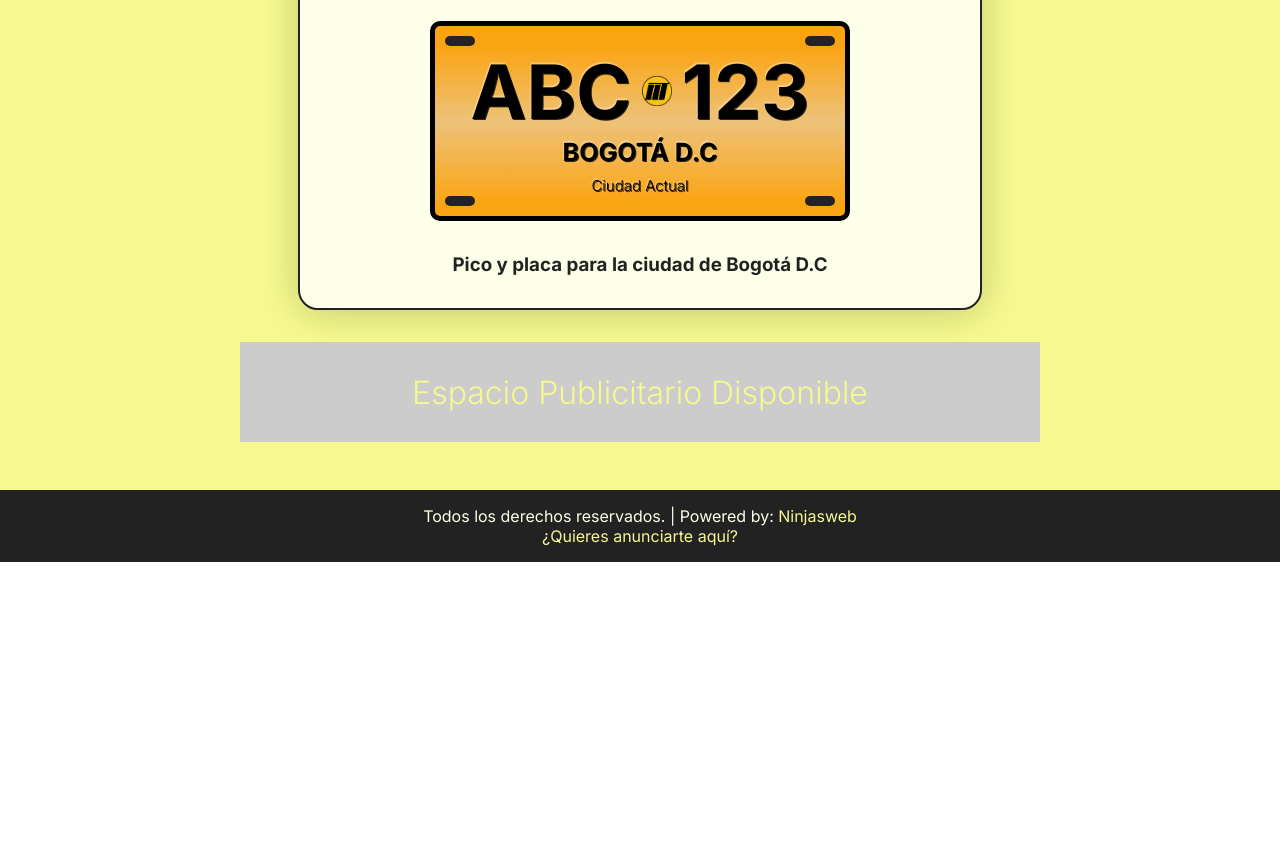
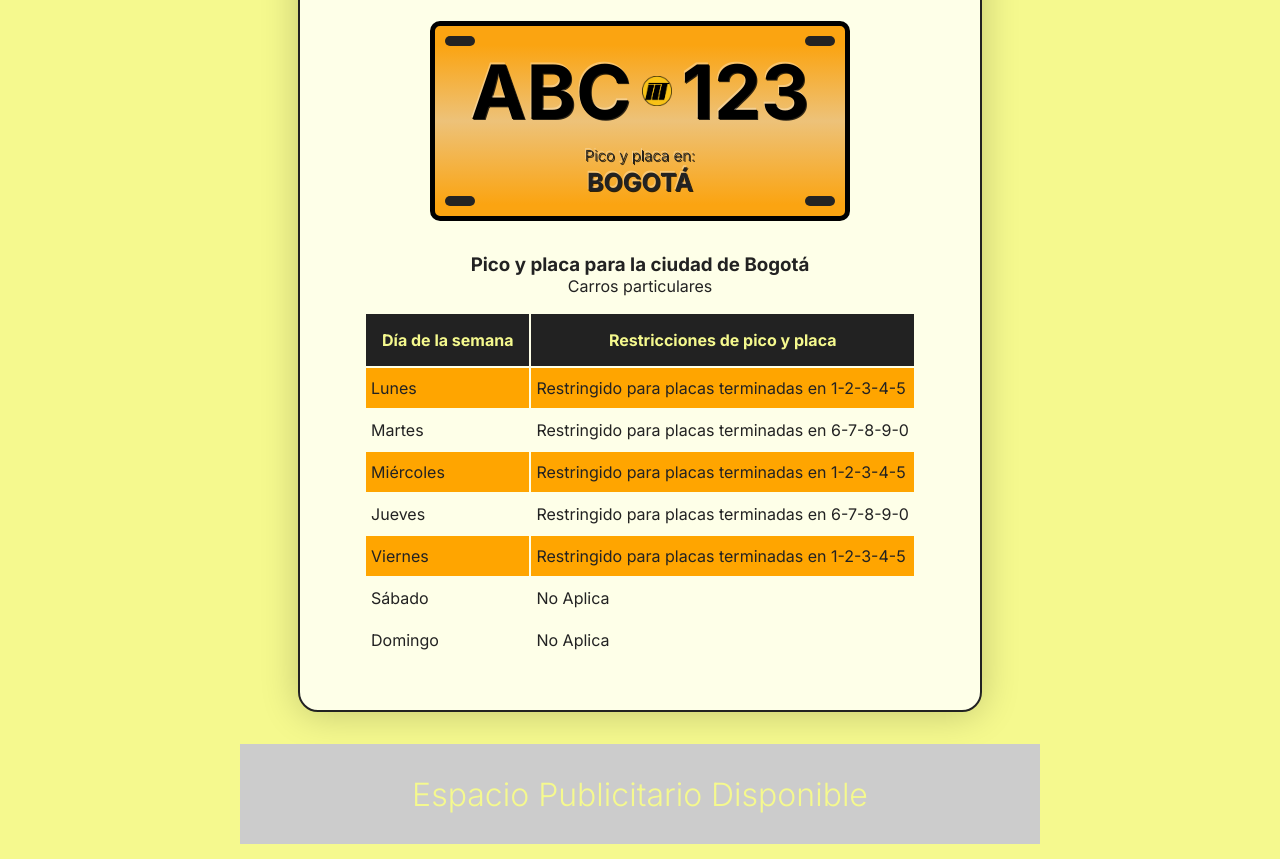
Before and after one commit to ninjasweb/picoyplaca, a Next.js app: page / in a window 1280 px wide. Shown: the part 620-1479 px from the top of the page. Before the commit the page ends 1182 px from the top, so only its background shows below. Built offline with nearby package versions, Linux system fonts and the light colour scheme.

Commit message:
Adding table week

```diff
--- a/app/globals.css
+++ b/app/globals.css
@@ -27,6 +27,9 @@ body {
     )
     rgb(var(--background-start-rgb));
 }
+table, p, h1, h2, h3, h4, span {
+  color: var(--black);
+}
 
 a {
   color: inherit;
--- a/app/layout.js
+++ b/app/layout.js
@@ -6,7 +6,7 @@ import Footer from '@/components/Footer'
 const inter = Inter({ subsets: ['latin'] })
 
 export const metadata = {
-  title: 'Pico y Placa',
+  title: 'Pico y Placa Hoy',
   description: 'Generated by create next app',
 }
 
--- a/app/page.js
+++ b/app/page.js
@@ -10,15 +10,16 @@ import Image from 'next/image'
 import useCurrentDayIcon from '@/hooks/useCurrentDayIcon'
 import Badge from '@/components/badge'
 import HorizontalBanner from '@/components/Ads/HorizontalBanner'
-
+import WeekTable from '@/components/Tables/WeekTable'
 
 export default function Home() {
   const [letters, setLetters] = useState('ABC')
   const [numbers, setNumbers] = useState('123')
-  const [city, setCity] = useState('Bogotá D.C')
+  const [city, setCity] = useState('Bogotá')
   const currentDay = useCurrentDay()
   const currentDate = useCurrentDate()
   const currentIcon = useCurrentDayIcon()
+  const lastNumer = numbers[numbers.length -1]
   return (
     <main className={styles.main}>
       <div className={styles.title}>
@@ -34,6 +35,8 @@ export default function Home() {
         <Select setCity={setCity}/>
         <Plate letters={letters} numbers={numbers} city={city}/>
         <h3>Pico y placa para la ciudad de {city}</h3>
+        <p>Carros particulares</p>
+        <WeekTable lastNumer={lastNumer} city={city}/>
       </div>
       <HorizontalBanner/>
     </main>
--- a/components/Form/Inputs/Select.js
+++ b/components/Form/Inputs/Select.js
@@ -5,7 +5,6 @@ const Select = ({setCity}) => {
     'Bogotá',
     'Medellín',
     'Cali',
-    'Barranquilla',
     'Ibagué'
   ]
   const handleChange = (e) => {
--- a/components/Plate/Plate.js
+++ b/components/Plate/Plate.js
@@ -11,8 +11,8 @@ const Plate = ({letters, numbers, city}) => {
         <div>{numbers}</div>
       </div>
       <div className={styles.city}>
+        <span>Pico y placa en:</span>
         <p>{city}</p>
-        <span>Ciudad actual</span>
       </div>
       <div className={styles.marks}>
         <span></span>
--- a/components/Plate/plate.module.css
+++ b/components/Plate/plate.module.css
@@ -41,7 +41,7 @@
   text-align: center;
   font-weight: 300;
   font-size: 15px;
-  text-transform: capitalize;
+  text-transform: none;
 }
 
 .marks {
--- /dev/null
+++ b/components/Tables/WeekTable.js
@@ -0,0 +1,78 @@
+import React from 'react'
+import styles from './weektable.module.css'
+
+const WeekTable = ({ city, lastNumer }) => {
+  // Definir las restricciones de circulación por pico y placa para cada ciudad
+  const cityRestrictions = {
+    Bogotá: {
+      1: [1, 2, 3, 4, 5],
+      2: [6, 7, 8, 9, 0],
+      3: [1, 2, 3, 4, 5],
+      4: [6, 7, 8, 9, 0],
+      5: [1, 2, 3, 4, 5],
+      6: [], // No aplica para Sábado
+      7: [], // No aplica para Domingo
+    },
+    Ibagué: {
+      1: [0,1],
+      2: [2,3],
+      3: [4,5],
+      4: [6,7],
+      5: [8,9],
+      6: [],
+      7: [],
+    },
+    Medellín: {
+      1: [7,1],
+      2: [3,0],
+      3: [4,6],
+      4: [5,9],
+      5: [8,2],
+      6: [],
+      7: [],
+    },
+    Cali: {
+      1: [1,2],
+      2: [3,4],
+      3: [5,6],
+      4: [7,8],
+      5: [9,0],
+      6: [],
+      7: [],
+    }
+  };
+
+  // Obtener las restricciones para la ciudad actual
+  const restrictions = cityRestrictions[city] || {}
+
+  const daysOfWeek = ['Lunes', 'Martes', 'Miércoles', 'Jueves', 'Viernes', 'Sábado', 'Domingo'];
+
+  return (
+    <table className={styles.table}>
+      <thead>
+        <tr>
+          <th>Día de la semana</th>
+          <th>Restricciones de pico y placa</th>
+        </tr>
+      </thead>
+      <tbody>
+        {daysOfWeek.map((day, index) => {
+          const dayRestrictions = restrictions[index+1] || []
+          const isRestricted = dayRestrictions.includes(parseFloat(lastNumer))
+          return(
+            <tr className={isRestricted ? styles.restricted : ''} key={index}>
+              <td>{day}</td>
+              <td>
+              {restrictions[index + 1] && restrictions[index + 1].length > 0
+                ? `Restringido para placas terminadas en ${restrictions[index + 1].join('-')}`
+                : 'No Aplica'}
+            </td>
+          </tr>
+          )
+        })}
+      </tbody>
+    </table>
+  );
+};
+
+export default WeekTable;
--- /dev/null
+++ b/components/Tables/weektable.module.css
@@ -0,0 +1,17 @@
+.table {
+  margin: 1rem 0;
+}
+
+.table thead {
+  background-color: var(--black);
+  color: var(--yellow);
+}
+.table thead tr th {
+  padding: 1rem;
+}
+.table tbody tr td {
+  padding: 10px 5px;
+}
+.restricted {
+  background-color: orange;
+}
```
